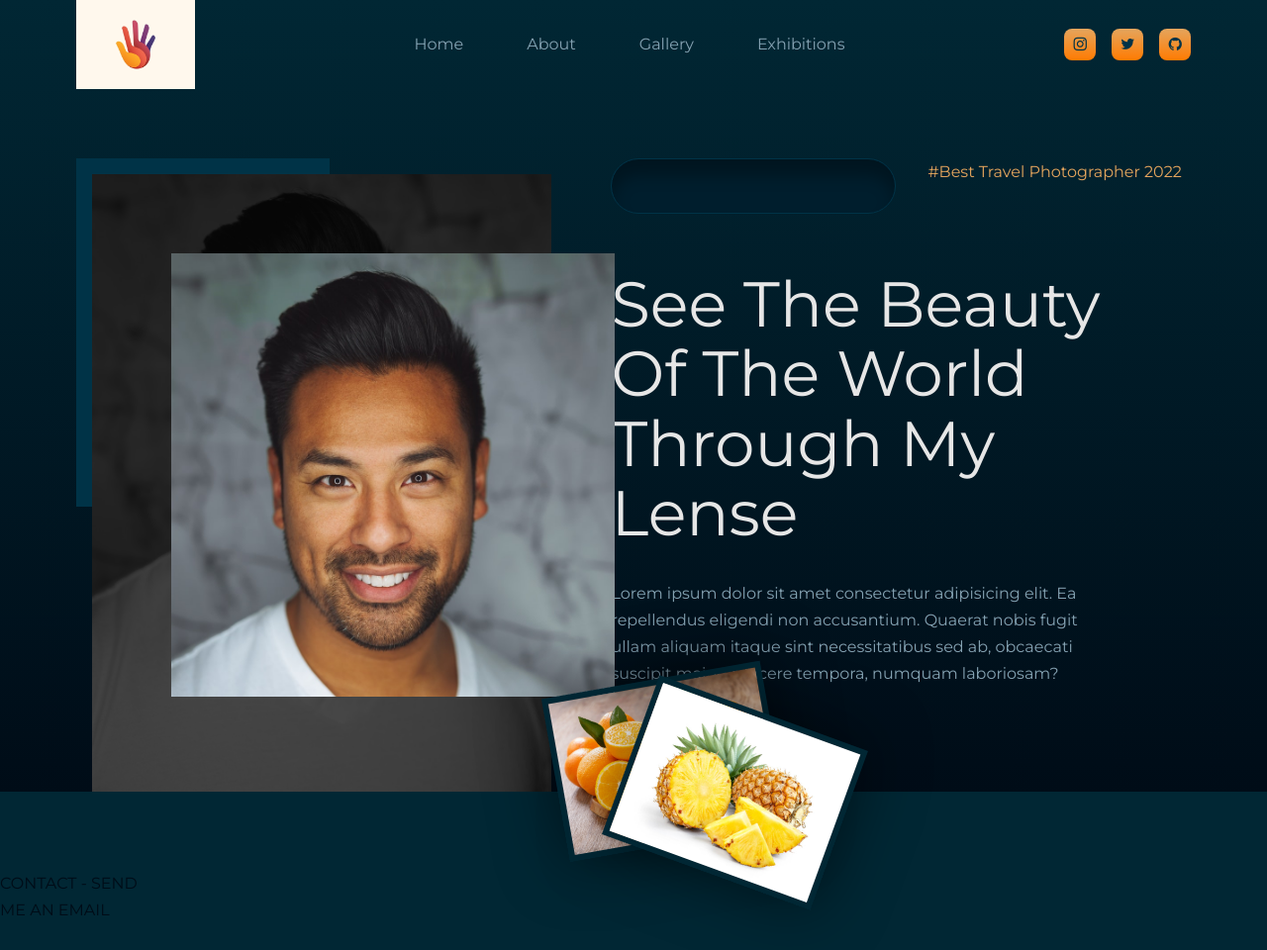
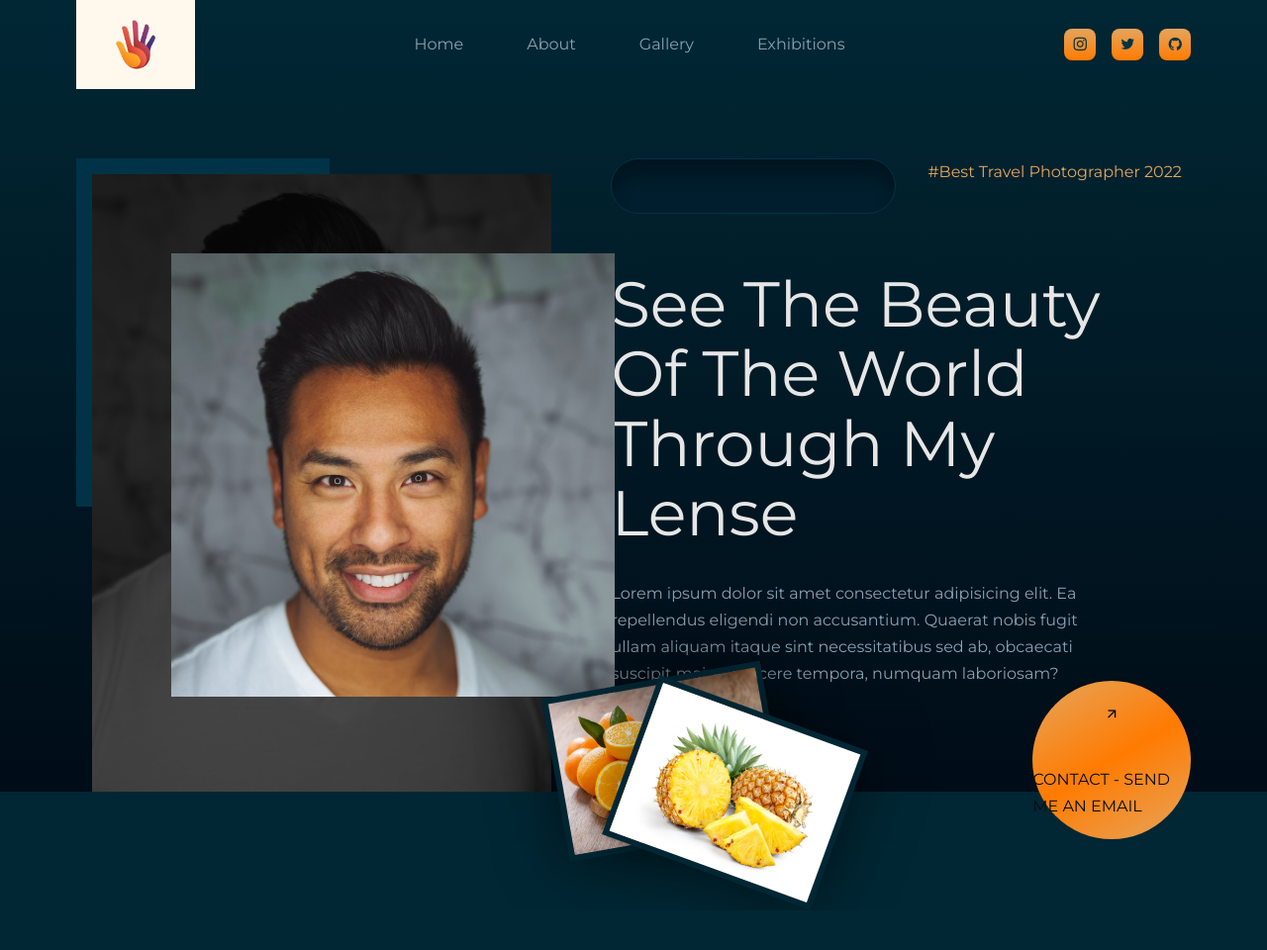
Before and after one commit to emmanuelodum/Responsive-Photography-Portfolio-Website, a plain HTML site: page index.html in a window 1280 px wide. Shown: the whole page at 99% size. After the commit the page ends 920 px from the top, so only its background shows below. Drawn offline with nearby package versions, Linux system fonts and the light colour scheme.

Commit message:
Header btn

```diff
--- a/index.css
+++ b/index.css
@@ -265,3 +265,13 @@ header{
     cursor: pointer;
     transition: var(--transition);
 }
+
+.header__btn{
+    background: linear-gradient(-30deg,
+    var(--color-primary-variant),
+    var(--color-primary),
+    var(--color-primary-variant));
+    position: absolute;
+    right: 6%;
+    bottom: -3rem;
+}
--- a/index.html
+++ b/index.html
@@ -99,7 +99,7 @@
     <a
       href="mailto:support@emmanuelodum48@gmail.com"
       class="contact__btn header__btn"
-      ><i class="uit uit-arrow-up-right"></i>
+      ><i class="uil uil-arrow-up-right"></i>
       <p>CONTACT - SEND ME AN EMAIL</p></a
     >
     <!--====================== END OF HEADER======================  -->
```
